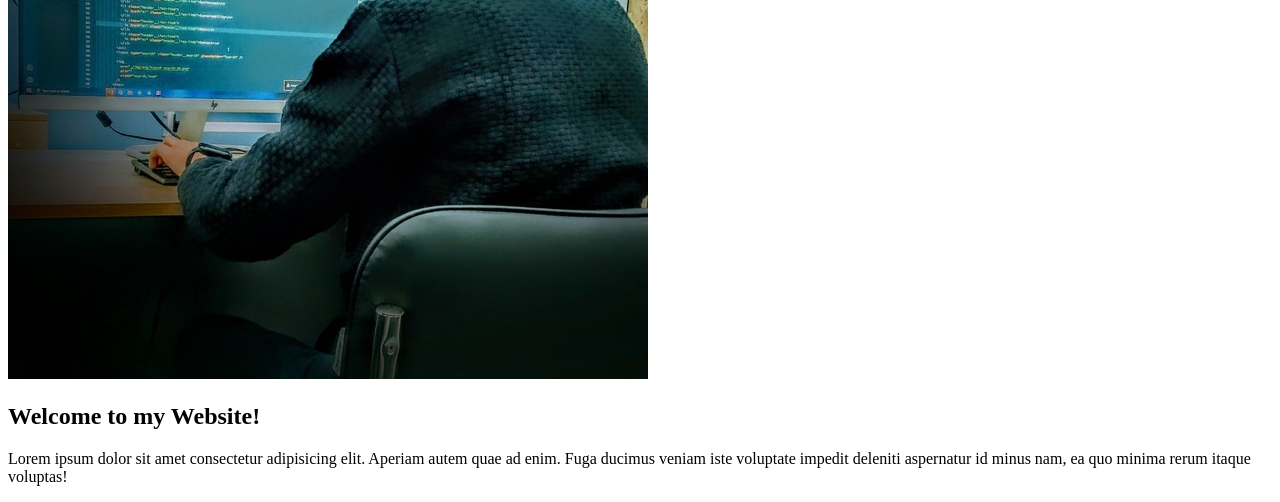
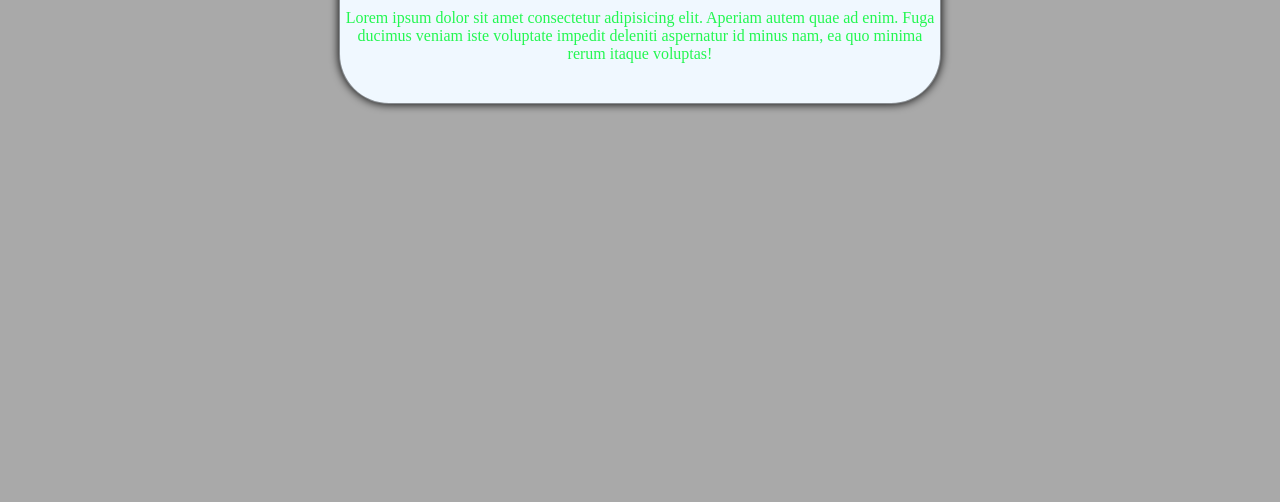
Before and after one commit to JavokhRustamov/My_CV, a plain HTML site: page index.html in a window 1280 px wide. Shown: the part 328-830 px from the top of the page. After the commit the page ends 800 px from the top, so only its background shows below. Drawn offline with Linux system fonts and the light colour scheme.

Commit message:
css file ochib saytimga stil berdim

```diff
--- a/index.html
+++ b/index.html
@@ -5,7 +5,7 @@
     <meta http-equiv="X-UA-Compatible" content="IE=edge">
     <meta name="viewport" content="width=device-width, initial-scale=1.0">
     <title>Document</title>
-    <link rel="stylesheet" href="index.css">
+    <link rel="stylesheet" href="style.css">
 </head>
 <body>
     <section> <h1>
--- /dev/null
+++ b/style.css
@@ -0,0 +1,37 @@
+body {
+    display: flex;
+    justify-content: center;
+    align-items: center;
+    margin-top: 30px;
+    background-color: rgba(0, 0, 0, 0.336);
+}
+
+section {
+    height: 400px;
+    width: 600px;
+    border: 1px solid rgba(0, 0, 0, 0.432);
+    background-color: aliceblue;
+    box-shadow: 0 0 10px black;
+    border-radius: 50px;
+}
+
+h1 {
+    text-align: center;
+    color: rgb(14, 10, 255);
+    font-size: 30px;
+    font-family: system-ui, -apple-system, BlinkMacSystemFont, 'Segoe UI', Roboto, Oxygen, Ubuntu, Cantarell, 'Open Sans', 'Helvetica Neue', sans-serif;
+}
+
+img {
+    height: 120px;
+    width: 120px;
+    border-radius: 50%;
+    box-shadow: 0 0 10px black;
+    margin-left: 240px;
+
+}
+
+p {
+    text-align: center;
+    color: rgb(35, 247, 81);
+}
```
